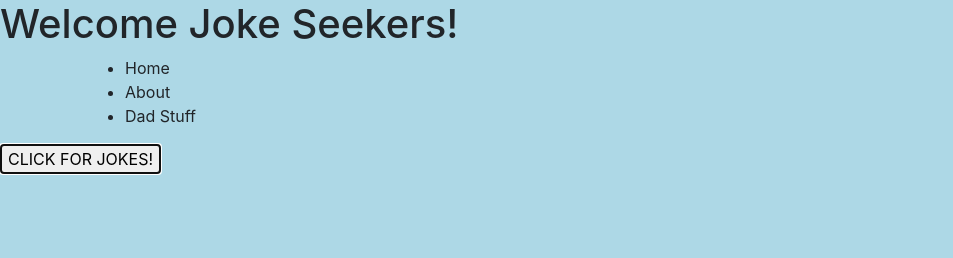
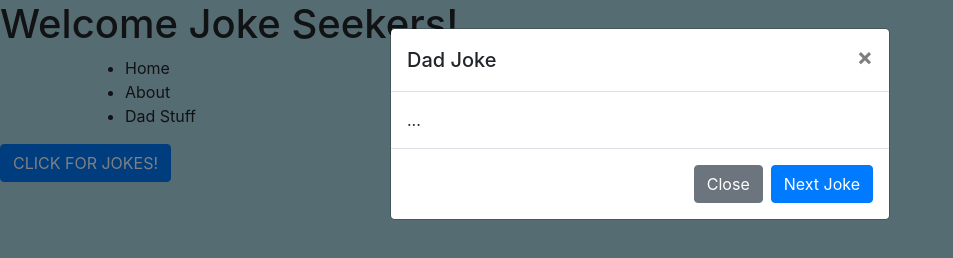
Before and after one commit to sevennq86/Dad-Jokes, a plain HTML site: page index.html in a window 1280 px wide. Both pictures are taken after a click on the button "CLICK FOR JOKES!". Shown: the whole page, without its empty margins (0-953 px from the left). Drawn offline with nearby package versions, Linux system fonts and the light colour scheme.

Commit message:
Modal Framework Started

```diff
--- a/index.html
+++ b/index.html
@@ -10,6 +10,7 @@
 </head>
 
 <body>
+
   <h1>Welcome Joke Seekers!</h1>
 
   <div class="container">
@@ -22,7 +23,30 @@
   </div>
 
 
-  <button>CLICK FOR JOKES!</button>
+<button type="button" class="btn btn-primary" data-toggle="modal" data-target="#exampleModal">CLICK FOR JOKES!</button>
+
+<!-- Bootstrap Modal Code Block -->
+<div class="modal fade" id="exampleModal" tabindex="-1" role="dialog" aria-labelledby="exampleModalLabel" aria-hidden="true">
+  <div class="modal-dialog" role="document">
+    <div class="modal-content">
+      <div class="modal-header">
+        <h5 class="modal-title" id="exampleModalLabel">Dad Joke</h5>
+        <button type="button" class="close" data-dismiss="modal" aria-label="Close">
+          <span aria-hidden="true">&times;</span>
+        </button>
+      </div>
+      <div class="modal-body">
+        ...
+        <!-- API CALL AND RETURNED JSON FROM WEB -->
+      </div>
+      <div class="modal-footer">
+        <button type="button" class="btn btn-secondary" data-dismiss="modal">Close</button>
+        <button type="button" class="btn btn-primary">Next Joke</button>
+      </div>
+    </div>
+  </div>
+</div>
+
 <script src="https://code.jquery.com/jquery-3.3.1.slim.min.js" integrity="sha384-q8i/X+965DzO0rT7abK41JStQIAqVgRVzpbzo5smXKp4YfRvH+8abtTE1Pi6jizo" crossorigin="anonymous"></script>
 <script src="https://cdn.jsdelivr.net/npm/popper.js@1.14.7/dist/umd/popper.min.js" integrity="sha384-UO2eT0CpHqdSJQ6hJty5KVphtPhzWj9WO1clHTMGa3JDZwrnQq4sF86dIHNDz0W1" crossorigin="anonymous"></script>
 <script src="https://cdn.jsdelivr.net/npm/bootstrap@4.3.1/dist/js/bootstrap.min.js" integrity="sha384-JjSmVgyd0p3pXB1rRibZUAYoIIy6OrQ6VrjIEaFf/nJGzIxFDsf4x0xIM+B07jRM" crossorigin="anonymous"></script>
--- a/index.js
+++ b/index.js
@@ -0,0 +1,3 @@
+$('#myModal').on('shown.bs.modal', function () {
+  $('#myInput').trigger('focus')
+})
```
